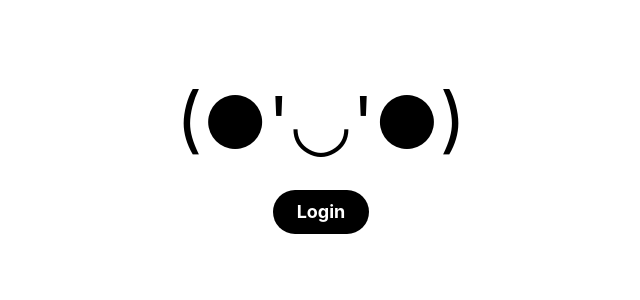
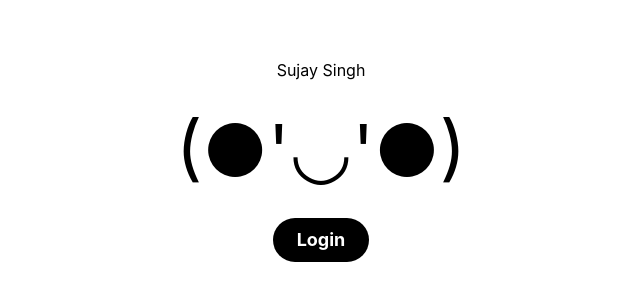
Before and after one commit to sujaysingh-dev/icare, a React (Vite) app: page / in a window 1280 px wide. Shown: the part 240-540 px from the top of the page, without its empty margins (319-959 px from the left). Built offline with nearby package versions, Linux system fonts and the light colour scheme.

Commit message:
Add name display to the landing page
Updated the landing page to include a name display.

```diff
--- a/src/(page)/landing.jsx
+++ b/src/(page)/landing.jsx
@@ -10,6 +10,7 @@ export default function Landing(){
     return(
         <div className="h-screen flex flex-col items-center justify-center gap-8">
 
+            <div>Sujay Singh</div>
             <div className="text-7xl">
                 (●'◡'●)
             </div>
```
